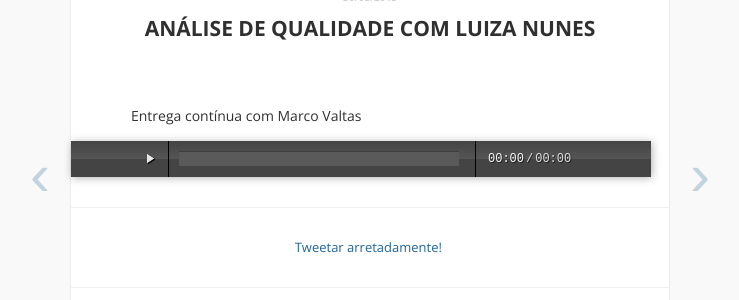
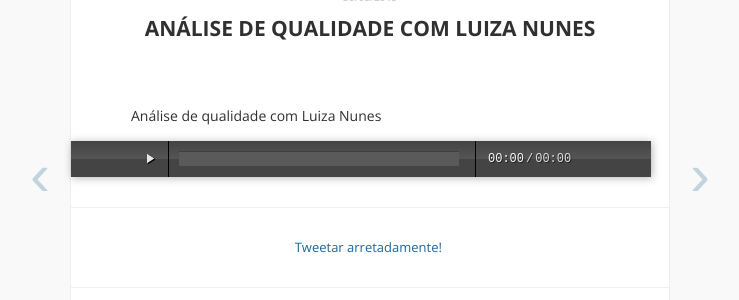
Before and after one commit to tecnologicamentearretado/tecnologicamentearretado.github.io, a Jekyll site: the page built from _posts/2015-08-30-analise-de-qualidade-com-luiza-nunes.markdown, in a window 1280 px wide. Shown: the part 320-620 px from the top of the page, without its empty margins (270-1009 px from the left). Built offline with Jekyll 4.4.1, drawn with Linux system fonts in a browser that asks for light colours; Markdown is read by kramdown in place of the engine named in the settings; comment, search, counter and statistics services are not loaded.

Commit message:
Corrigindo texto da página da Luiza

```diff
--- a/_posts/2015-08-30-analise-de-qualidade-com-luiza-nunes.markdown
+++ b/_posts/2015-08-30-analise-de-qualidade-com-luiza-nunes.markdown
@@ -11,7 +11,7 @@ summary: Gregório recebe Luiza Nunes para conversar sobre análise de qualidade
 categories:
 ---
 
-Entrega contínua com Marco Valtas
+Análise de qualidade com Luiza Nunes
 
 <audio src="http://files.tecnologicamentearretado.com.br/entrevistas/018-luiza_nunes/018-luiza_nunes.m4a" preload="none" />
 
```
